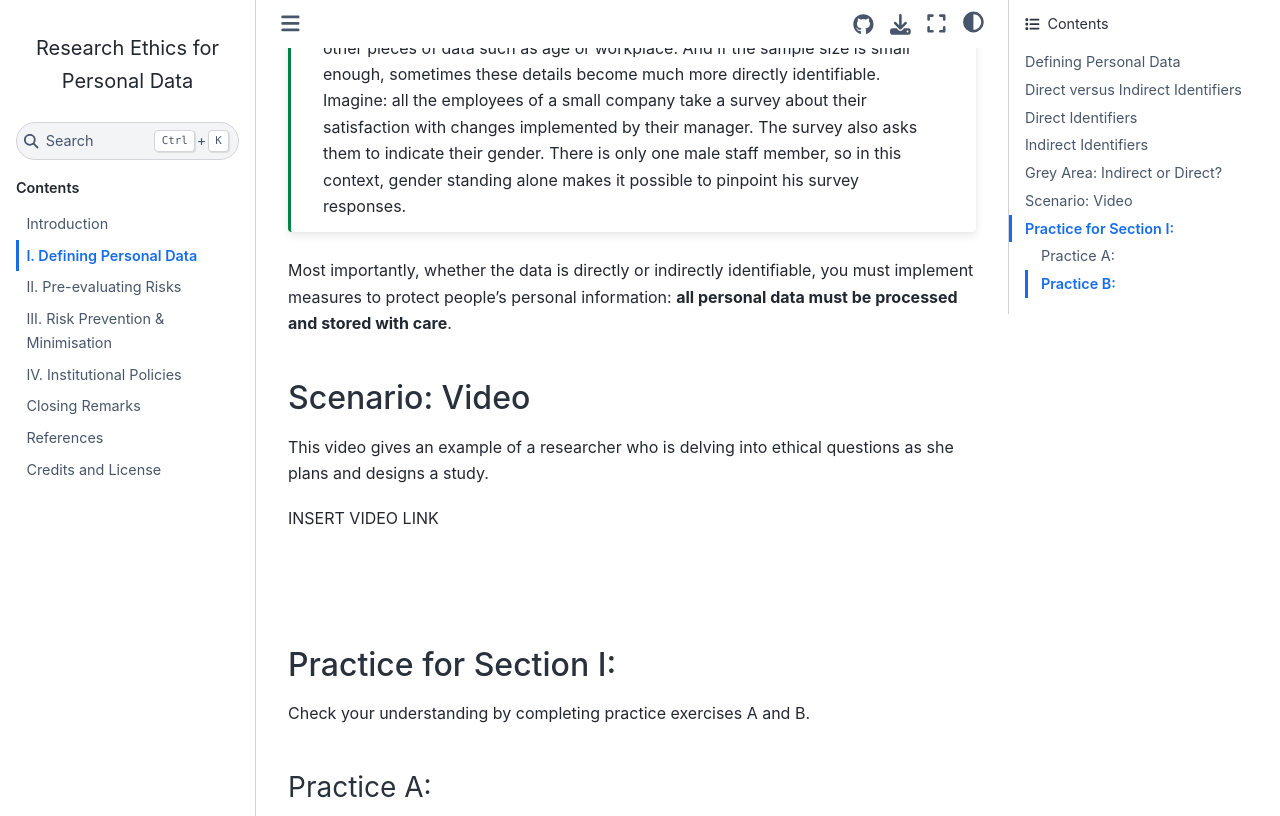
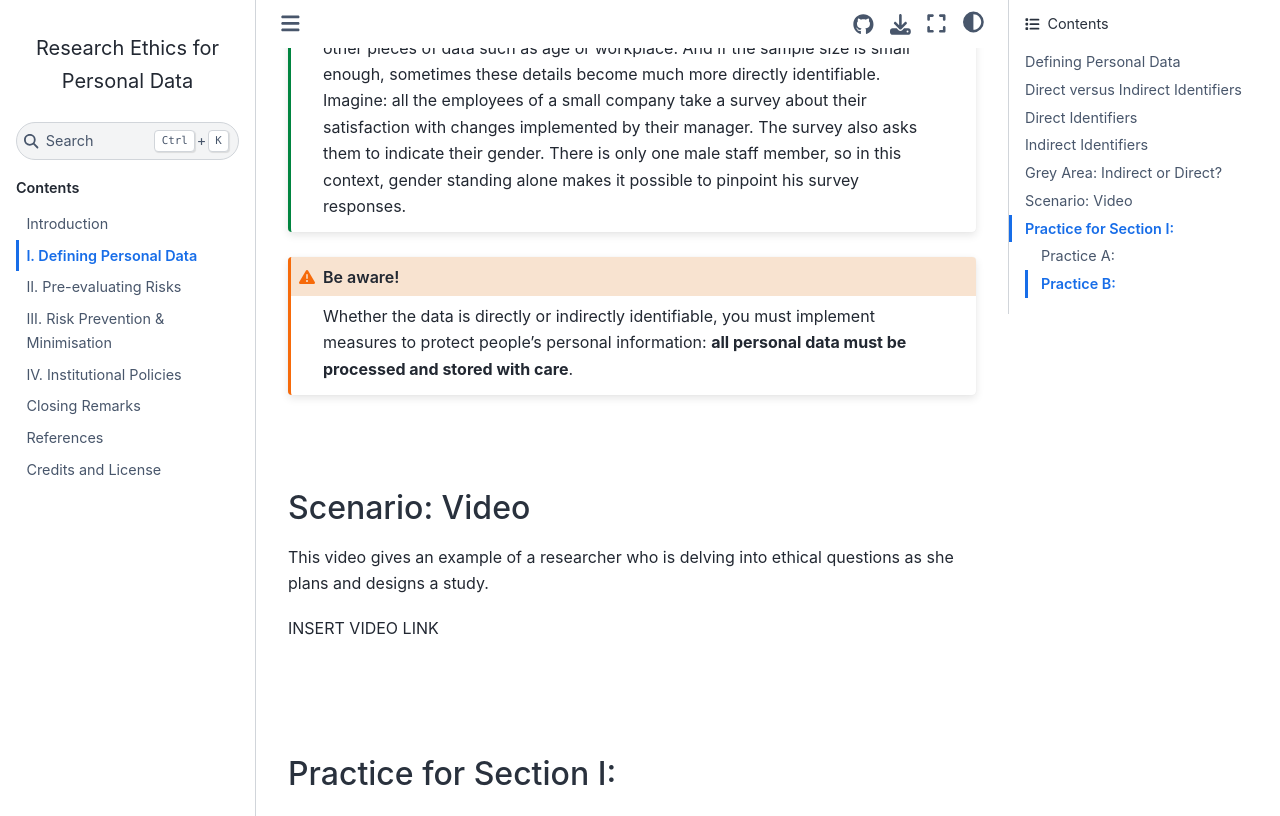
Before and after one commit to tu-delft-library/BSc_Research_Ethics_for_Personal_Data, a Jupyter Book: the page built from book/defining_personal_data.md, in a window 1280 px wide and 900 px high, scrolled down 3416 px, cut to the strip 0-816 px from the top of the window. Built offline with Jupyter Book 1.0.4 settings and Sphinx 7.4.7 and the Sphinx Book theme 1.1.4, drawn with Linux system fonts in a browser that asks for light colours; comment, search, counter and statistics services are not loaded.

````diff
--- a/book/defining_personal_data.md
+++ b/book/defining_personal_data.md
@@ -126,9 +126,11 @@ Broad information about geolocations (e.g. participants’ temporary locations s
 General information about gender or height can act as indirectly identifiable personal information: it might pinpoint an individual person when combined with other pieces of data such as age or workplace. And if the sample size is small enough, sometimes these details become much more directly identifiable. Imagine: all the employees of a small company take a survey about their satisfaction with changes implemented by their manager. The survey also asks them to indicate their gender. There is only one male staff member, so in this context, gender standing alone makes it possible to pinpoint his survey responses.
 ```
 
-Most importantly, whether the data is directly or indirectly identifiable, you must implement measures to protect people's personal information: **all personal data must be processed and stored with care**.
-
-
+```{admonition} Be aware!
+:class: warning
+Whether the data is directly or indirectly identifiable, you must implement measures to protect people's personal information: **all personal data must be processed and stored with care**.
+```
+<br>
 
 ## Scenario: Video
 
````
